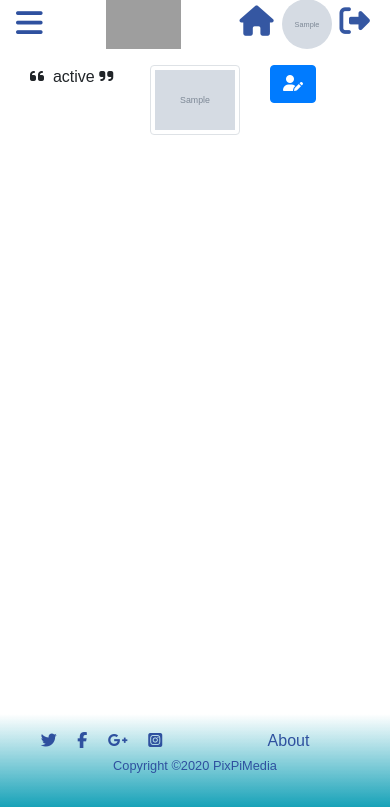
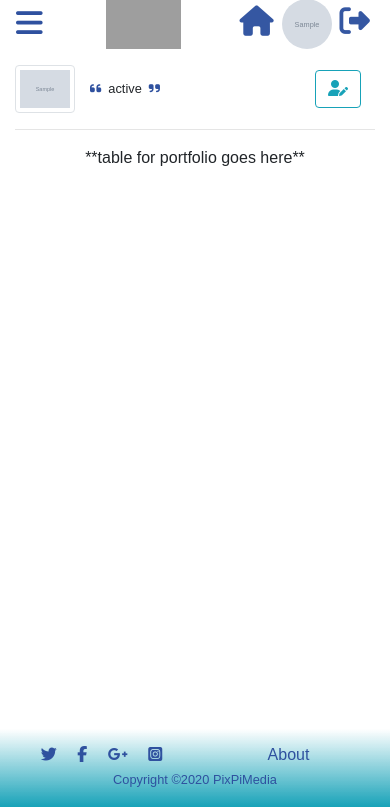
Before and after one commit to SPH73/esse-app, a Django app: page /profiles/ in a window 390 px wide. Shown: the part 37-844 px from the top of the page. Run offline with Django 3.2, Linux system fonts and the light colour scheme; a user stored in the database is signed in; tables that the repository leaves empty hold one stand-in row (values such as "Sample post"); grey boxes marked "Sample" are stand-in pictures; parts of the project's set-up code (start-up, migrations or seed data) failed here and were passed over; some libraries are stand-ins or nearby versions; some web fonts are replaced; grey boxes are pictures that could not be loaded.

Commit message:
edited layout for mobile

```diff
--- a/static/css/base.css
+++ b/static/css/base.css
@@ -48,6 +48,10 @@ nav a:hover {
     text-decoration: none;
 }
 
+nav a:active {
+    color: rgb(23, 162, 184);
+}
+
 .signup-btn {
     border: 1px solid transparent;
     border-radius: 0.375rem;
@@ -75,7 +79,7 @@ nav a:hover {
 }
 
 .sidenav a {
-    padding: 0.5rem 0.75rem;
+    /* padding: 0.5rem 0.75rem; */
     text-decoration: none;
     font-size: 1.5rem;
     color: rgb(47, 81, 159);
@@ -84,21 +88,29 @@ nav a:hover {
     transition: 0.5s;
 }
 
+.sidenav a i {
+    margin-left: 0.5rem;
+}
+
 .sidenav a:hover {
+    color: rgb(23, 162, 184);
+}
+
+.sidenav a:active {
     color: rgb(23, 162, 184);
 }
 
 .sidenav {
     position: absolute;
     top: 0;
-    left: 10;
+    left: 0.15rem;
     font-size: 1.9rem;
 }
 
 .close-btn {
     position: absolute;
-    top: 2.3rem;
-    left: 0.3rem;
+    top: 3rem;
+    left: 0.5rem;
     font-size: 1.9em;
 }
 
@@ -113,8 +125,9 @@ nav a:hover {
     margin-top: 1.9em;
 }
 
-.sidenav-items a {
-    font-size: 0.5em
+.sidenav-items i {
+    font-size: 0.5em;
+    margin-right: 0.5rem;
 }
 
 .account-p {
@@ -169,9 +182,20 @@ h6 {
     color: rgb(23, 162, 184);
 }
 
+.profile {
+    display: flex;
+    align-items: center;
+}
+
+.profile,
+.profile .avatar,
+.profile .edit {
+    padding: 0;
+    font-size: 0.8em;
+}
+
 /* Footer */
 footer {
-
     background-image: linear-gradient(to bottom, rgba(23, 162, 184, 0), rgba(23, 162, 184, 1));
     color: rgb(47, 81, 159);
     text-align: center;
@@ -179,8 +203,10 @@ footer {
     position: fixed;
     bottom: 0;
     width: 100%;
-    padding: 0.9rem 0.5rem;
+    padding: 0.9rem 0.5rem 0 0.5rem;
 }
+
+
 
 footer a {
     color: rgb(47, 81, 159);
@@ -202,3 +228,18 @@ footer a:hover {
         font-size: 1.1rem;
     }
 }
+
+@media screen and (min-width: 320px) {
+    #profile .avatar {
+        padding-right: 0;
+    }
+
+    #profile .edit {
+        padding-left: 0;
+    }
+
+    footer .col {
+        padding: 0 0.25rem;
+    }
+
+}
--- a/templates/profiles/profile.html
+++ b/templates/profiles/profile.html
@@ -1,36 +1,51 @@
 {% extends '_base.html' %}
 {% load crispy_forms_tags %}
 
-{% block title %}{{request.user}}{% endblock title %}
+{% block extra_title %}{{request.user}}{% endblock extra_title %}
 
 {% block content %}
-<div class="container">
-    <div class="row">
-
-        <div class="col">
-            <div class="status"><i class="fas fa-quote-left"></i>&nbsp;
-                {{ profile.status }}&nbsp;<i class="fas fa-quote-right"></i>
+<div class="container-fluid">
+    <div class="row" id="profile">
+        <div class="col-12 profile">
+            <div class="col my-auto avatar">
+                <img class="img-thumbnail" width="100" height="100" src="{{ profile.avatar.url }}"
+                    alt="{{ profile.avatar }}">
+            </div>
+            <div class="col-8 status">
+                <i class="page-icon fas fa-quote-left"></i>
+                &nbsp;{{ profile.status }}&nbsp;
+                <i class="page-icon fas fa-quote-right"></i>
+            </div>
+            <div class="col my-auto edit">
+                <!-- button for modal -->
+                <button id="profileUpdateBtn" type="button" class="btn btn-outline-info" data-toggle="modal"
+                    data-target=".profile-update"><i class="fas fa-user-edit"></i>
+                </button>
             </div>
         </div>
-        <div class="col">
-            <div class="avatar">
-                <img class="img-thumbnail" src="{{ profile.avatar.url }}" alt="{{ profile.avatar }}">
     </div>
 </div>
+<hr>
+<div id="portfolio" class="row text-center">
+    <div class="col-12 portfolio">
+        **table for portfolio goes here**
+    </div>
+</div>
+<!-- profile edit modal -->
+<div class="row mt-3">
     <div class="col">
-            <button type="button" class="btn btn-primary" data-toggle="modal" data-target=".profile-update"><i
-                    class="fas fa-user-edit"></i>
-            </button>
         <div class="modal fade profile-update" tabindex="1" role="dialog" aria-labelledby="ProfileUpdate"
             aria-hidden="true">
             <div class="modal-dialog modal-lg">
                 <div class="modal-content">
                     <div class="container p-2">
+                        <a href="{% url 'profiles:profile' %}" class="mb-3 btn btn-outline-danger cancel"
+                            type="submit"><i class="far fa-window-close"></i></a>
                         <form action="{% url 'profiles:profile' %}" method="post">
                             {% csrf_token %}
                             {{ form|crispy }}
                             <button type="submit" class="btn btn-outline-success"><i
-                                        class="fas fa-user-check"></i></button>
+                                    class="fas fa-user-lock"></i></button>
                         </form>
                     </div>
                 </div>
@@ -38,9 +53,12 @@
         </div>
     </div>
 </div>
+
+
 <div class="row bt-5">
 
 </div>
 
 </div>
+
 {% endblock content %}
```
Lines whose indentation alone changed are shown as unchanged.
